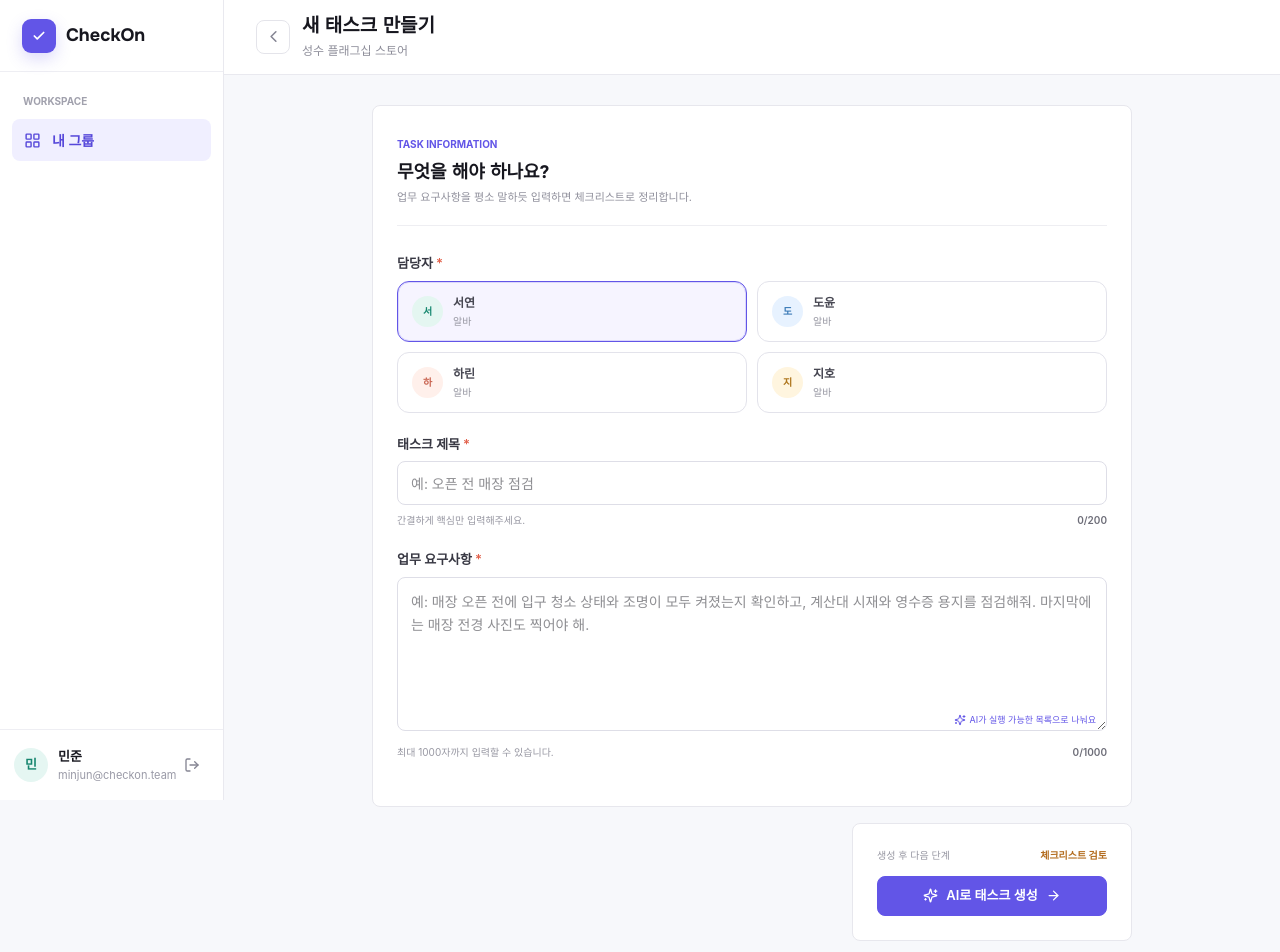
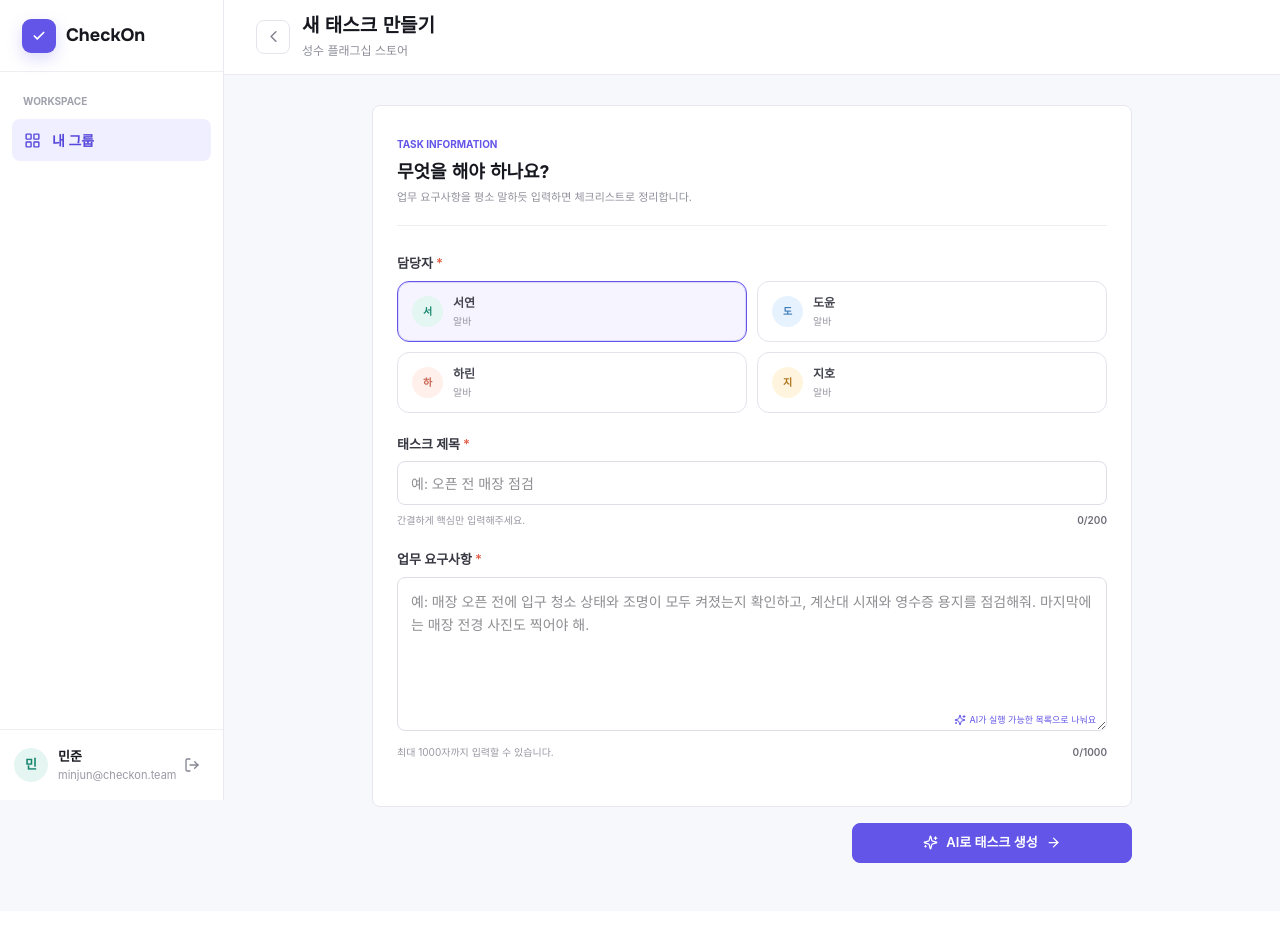
Before and after one commit to KTB4-AI-HACKATHON-11/front, a React (Vite) app: page /groups/1/tasks/new in a window 1280 px wide. Shown: the top 952 px of the page. After the commit the page ends 911 px from the top, so only its background shows below. Built offline with nearby package versions, Linux system fonts and the light colour scheme.

Commit message:
feat: 새 테스크 만들기 버튼 주변 스타일 수정

```diff
--- a/src/app/pages/taskCreate/TaskCreatePage.css
+++ b/src/app/pages/taskCreate/TaskCreatePage.css
@@ -15,10 +15,7 @@
   gap: 16px;
 }
 
-.task-create-form,
-.task-create-submit {
-  padding: 24px;
-}
+.task-create-form { padding: 24px; }
 
 .task-create-field { margin-bottom: 22px; }
 .task-create-field__meta { display: flex; align-items: center; justify-content: space-between; gap: 12px; margin-top: 8px; color: #9797a2; font-size: 10px; }
@@ -65,9 +62,6 @@
 .task-prompt-wrap .text-area { min-height: 154px; padding-bottom: 39px; }
 .task-prompt-wrap > span { position: absolute; right: 11px; bottom: 10px; display: flex; align-items: center; gap: 4px; color: #6255e7; font-size: 9px; }
 
-.task-create-submit > div { display: flex; align-items: center; justify-content: space-between; margin-bottom: 13px; }
-.task-create-submit > div span { color: #9797a2; font-size: 10px; }
-.task-create-submit > div strong { color: #b36c1e; font-size: 10px; }
 .task-create-submit .primary-button { width: 100%; }
 .task-create-submit { align-self: flex-end; width: min(100%, 280px); }
 .task-create-loading { display: flex; align-items: center; gap: 10px; min-height: 42px; }
--- a/src/app/pages/taskCreate/TaskCreatePage.jsx
+++ b/src/app/pages/taskCreate/TaskCreatePage.jsx
@@ -196,17 +196,14 @@ export default function TaskCreatePage({ user }) {
               <p className="task-create-form__error" role="alert">{errorMessage}</p>
             )}
 
-            <div className="task-create-submit page-card">
+            <div className="task-create-submit">
               {isGenerating ? (
                 <div className="task-create-loading" aria-live="polite">
                   <span className="task-create-loading__spinner" />
                   <div><strong>AI가 태스크를 정리하고 있어요</strong><small>잠시만 기다려주세요.</small></div>
                 </div>
               ) : (
-                <>
-                  <div><span>생성 후 다음 단계</span><strong>체크리스트 검토</strong></div>
-                  <button className="primary-button" type="submit"><Sparkles size={15} /> AI로 태스크 생성 <ArrowRight size={15} /></button>
-                </>
+                <button className="primary-button" type="submit"><Sparkles size={15} /> AI로 태스크 생성 <ArrowRight size={15} /></button>
               )}
             </div>
           </div>
```
